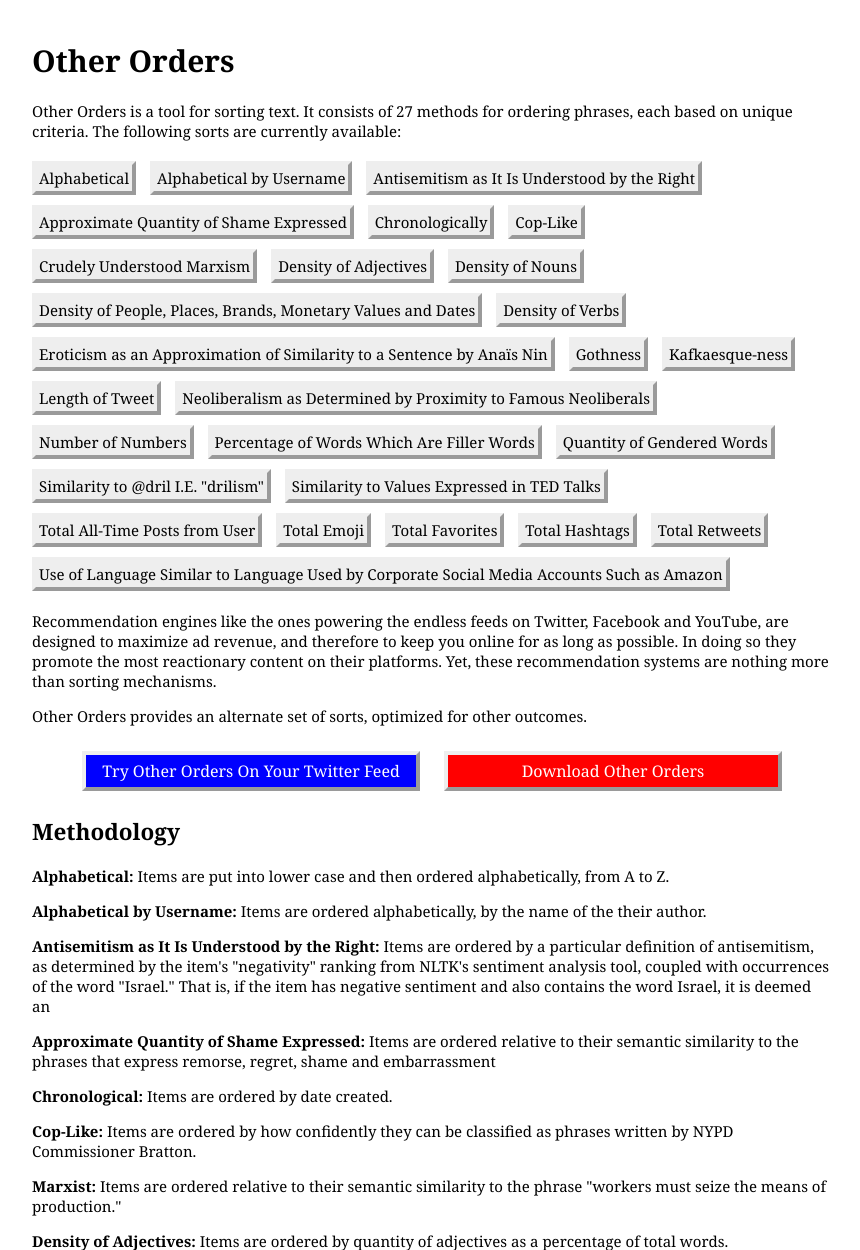
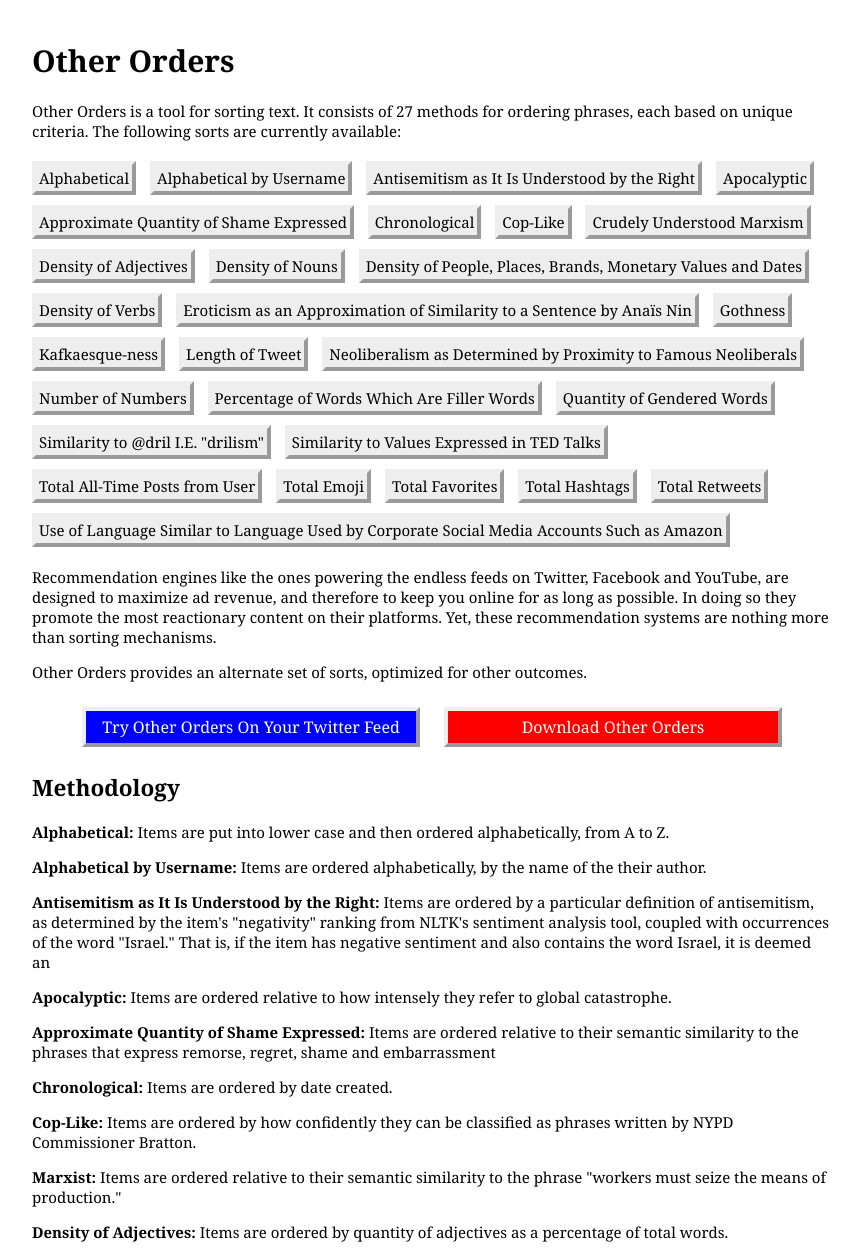
Before and after one commit to antiboredom/other-orders, a Flask app: page / in a window 1280 px wide. Shown: the top 1250 px of the page, without its empty margins (208-1068 px from the left). Run offline with Flask 2, Linux system fonts and the light colour scheme; parts of the project's set-up code (start-up, migrations or seed data) failed here and were passed over.

Commit message:
Add the apocalyptic sort

```diff
--- a/templates/about.html
+++ b/templates/about.html
@@ -38,10 +38,13 @@
         Antisemitism as It Is Understood by the Right
       </span>
       <span>
+        Apocalyptic
+      </span>
+      <span>
         Approximate Quantity of Shame Expressed
       </span>
       <span>
-        Chronologically
+        Chronological
       </span>
       <span>
         Cop-Like
@@ -128,6 +131,7 @@
     <p><b>Alphabetical:</b> Items are put into lower case and then ordered alphabetically, from A to Z. </p>
     <p><b>Alphabetical by Username:</b> Items are ordered alphabetically, by the name of the their author. </p>
     <p><b>Antisemitism as It Is Understood by the Right:</b> Items are ordered by a particular definition of antisemitism, as determined by the item's "negativity" ranking from NLTK's sentiment analysis tool, coupled with occurrences of the word "Israel." That is, if the item has negative sentiment and also contains the word Israel, it is deemed an</p>
+    <p><b>Apocalyptic:</b> Items are ordered relative to how intensely they refer to global catastrophe.</p>
     <p><b>Approximate Quantity of Shame Expressed:</b> Items are ordered relative to their semantic similarity to the phrases that express remorse, regret, shame and embarrassment </p>
     <p><b>Chronological:</b> Items are ordered by date created. </p>
     <p><b>Cop-Like:</b> Items are ordered by how confidently they can be classified as phrases written by NYPD Commissioner Bratton. </p>
--- a/weirdsort.py
+++ b/weirdsort.py
@@ -35,10 +35,12 @@ archetypes = [
         "erotic",
         "They ceased to be three bodies. They became all mouths and fingers and tongues and senses. Their mouths sought another mouth, a nipple, a clitoris. They lay entangled, moving very slowly. They kissed until the kissing became a torture and the body grew restless. Their hands always found yielding flesh, an opening.",
     ),
-    ("shame", ". I'm sorry. I apologize. I feel regret, shame and embarrassment."),
+    ("shame", "I'm sorry. I apologize. I feel regret, shame and embarrassment."),
+    ("apocalyptic", "The end of the world is coming."),
 ]
 
 sorts = [
+    {"qs": "apocalyptic", "key": "apocalyptic", "display": "Most Apocalyptic"},
     {"qs": "chronological", "key": "created_at", "display": "Chronologically"},
     {"qs": "alphabetical", "key": "lower_text", "display": "Alphabetically"},
     {"qs": "favorites", "key": "favorites", "display": "Total Favorites"},
```
Also changed, not shown: static/app.js (+8 -1 lines).
